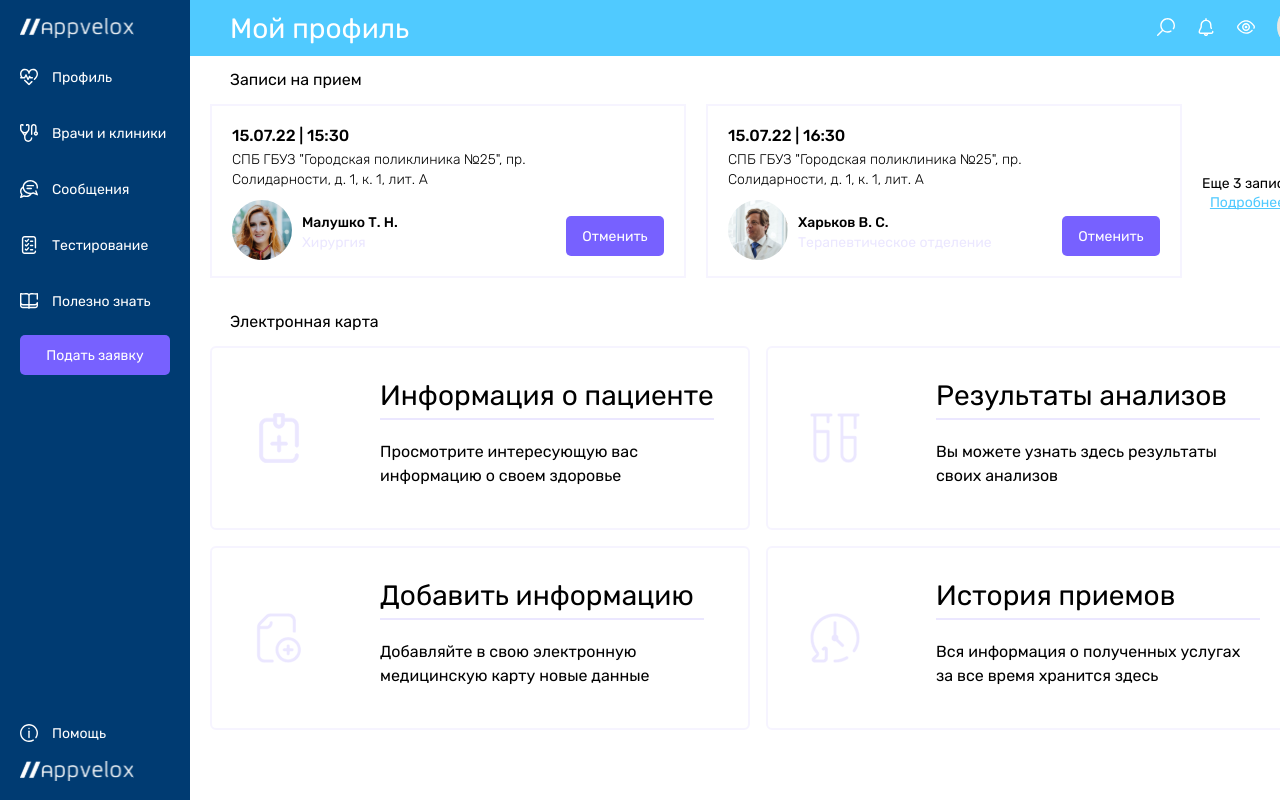
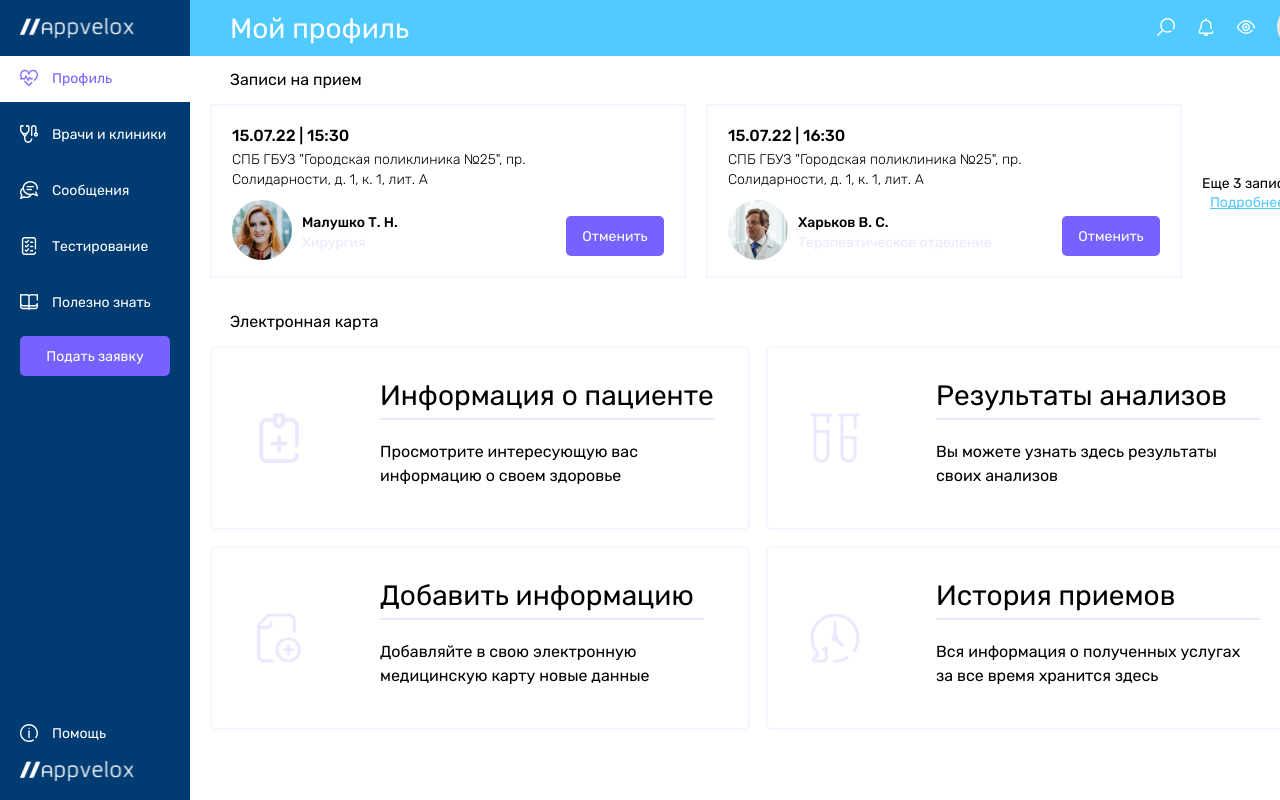
Before and after one commit to AfroSamuro/react_doctor_appointment, a React (Create React App) app: page / in a window 1280 px wide. Shown: the top 800 px of the page. Built offline with nearby package versions, Linux system fonts and the light colour scheme; the HTML template or start-up script is replaced by a standard one.

Commit message:
css changes in 'aside' block

```diff
--- a/src/components/asideMenu/AsideMenu.css
+++ b/src/components/asideMenu/AsideMenu.css
@@ -6,7 +6,6 @@
     width: 190px;
     height: 100vh;
     font-size: 14px;
-    padding-right: 20px;
 }
 
 .menu__nav,
@@ -17,7 +16,7 @@
 
 .nav__logo {
     display: flex;
-    height: 55px;
+    height: 56px;
     align-items: center;
     padding-left: 20px;
 }
@@ -56,7 +55,7 @@
     width: 150px;
     height: 40px;
     border-radius: 5px;
-    margin-left: 20px;
+    margin: 0 20px 0;
     border: transparent;
     background-color: #7761FF;
     color: white;
@@ -75,6 +74,9 @@
 }
 
 .selected {
-    /* filter: invert(38%) sepia(46%) saturate(1752%) hue-rotate(222deg) brightness(100%) contrast(103%); */
     background-color: white;
+    color: #7761FF;
 }
+.selectedImg{
+    filter: invert(34%) sepia(69%) saturate(1557%) hue-rotate(227deg) brightness(103%) contrast(101%);
+}
--- a/src/components/asideMenu/AsideMenu.jsx
+++ b/src/components/asideMenu/AsideMenu.jsx
@@ -16,8 +16,8 @@ export default function AsideMenu() {
                 <Link className='nav__logo' to={'/'} target='_self'>
                     <img src={logo} alt="logo" />
                 </Link>
-                <div className='nav__profile' >
-                    <div className='profile__img'>
+                <div className='nav__profile selected' >
+                    <div className='profile__img selectedImg'>
                         <img src={hearth} alt="" />
                     </div>
                     <p className='profile__text'>
```
